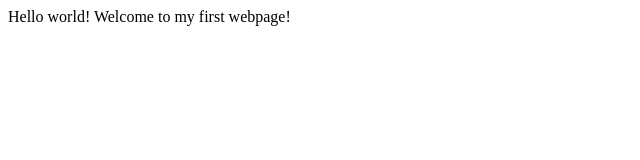
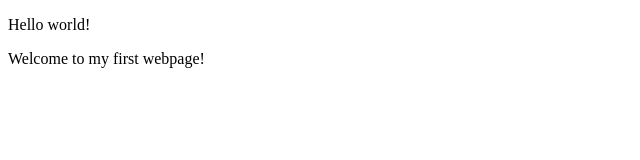
Before and after one commit to nkmakau/my-first-website, a plain HTML site: page index.html in a window 1280 px wide. Shown: the whole page, without its empty margins (0-640 px from the left). Drawn offline with Linux system fonts and the light colour scheme.

Commit message:
Rename first page to index

```diff
--- a/my-first-webpage.html
+++ b/index.html
@@ -4,7 +4,7 @@
     <title>My First Webpage!</title>
   </head>
   <body>
-    Hello world!
-    Welcome to my first webpage!
+    <p>Hello world!</p>
+    <p>Welcome to my first webpage!</p>
   </body>
 </html>
```
Also changed, not shown: favorite-things.html (added).
